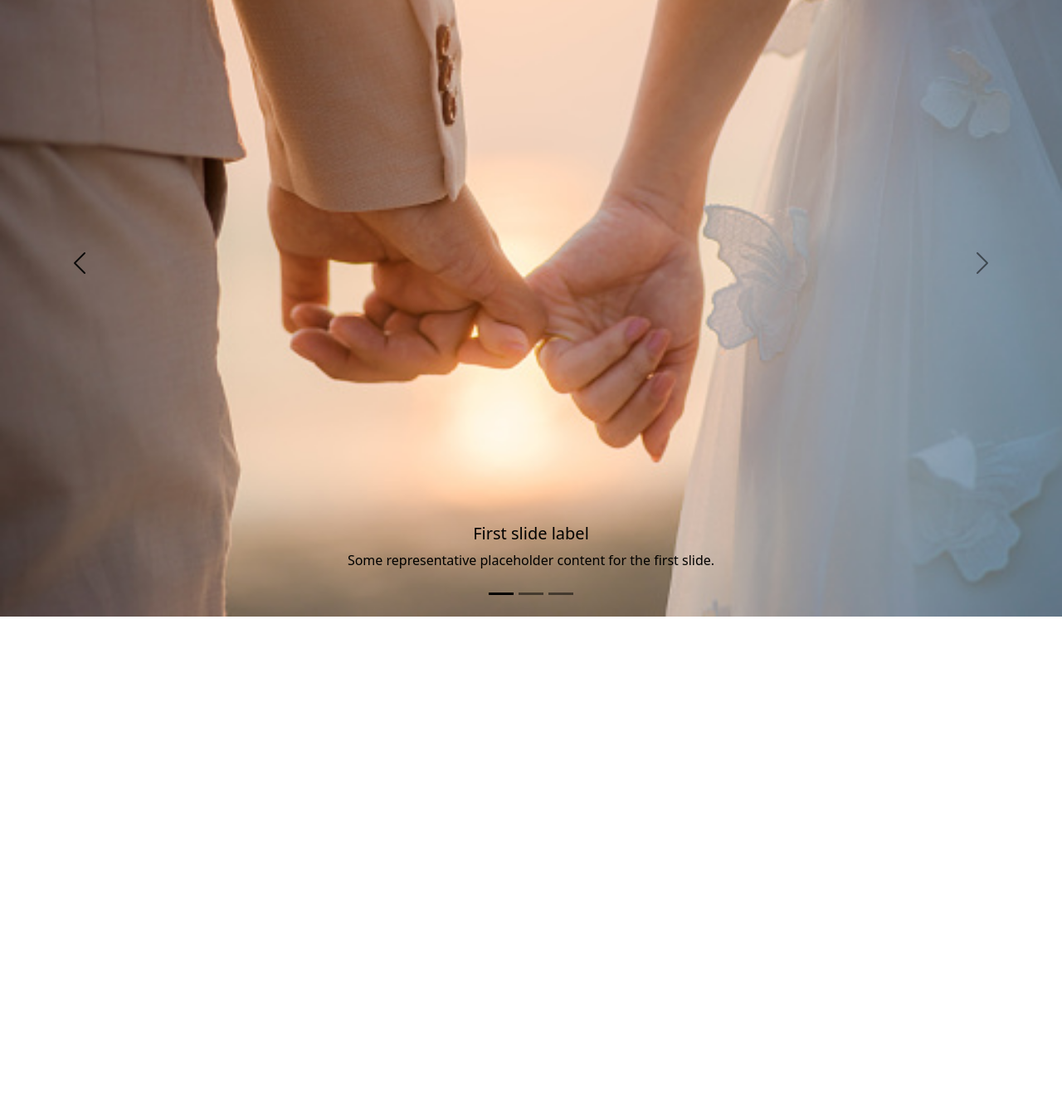
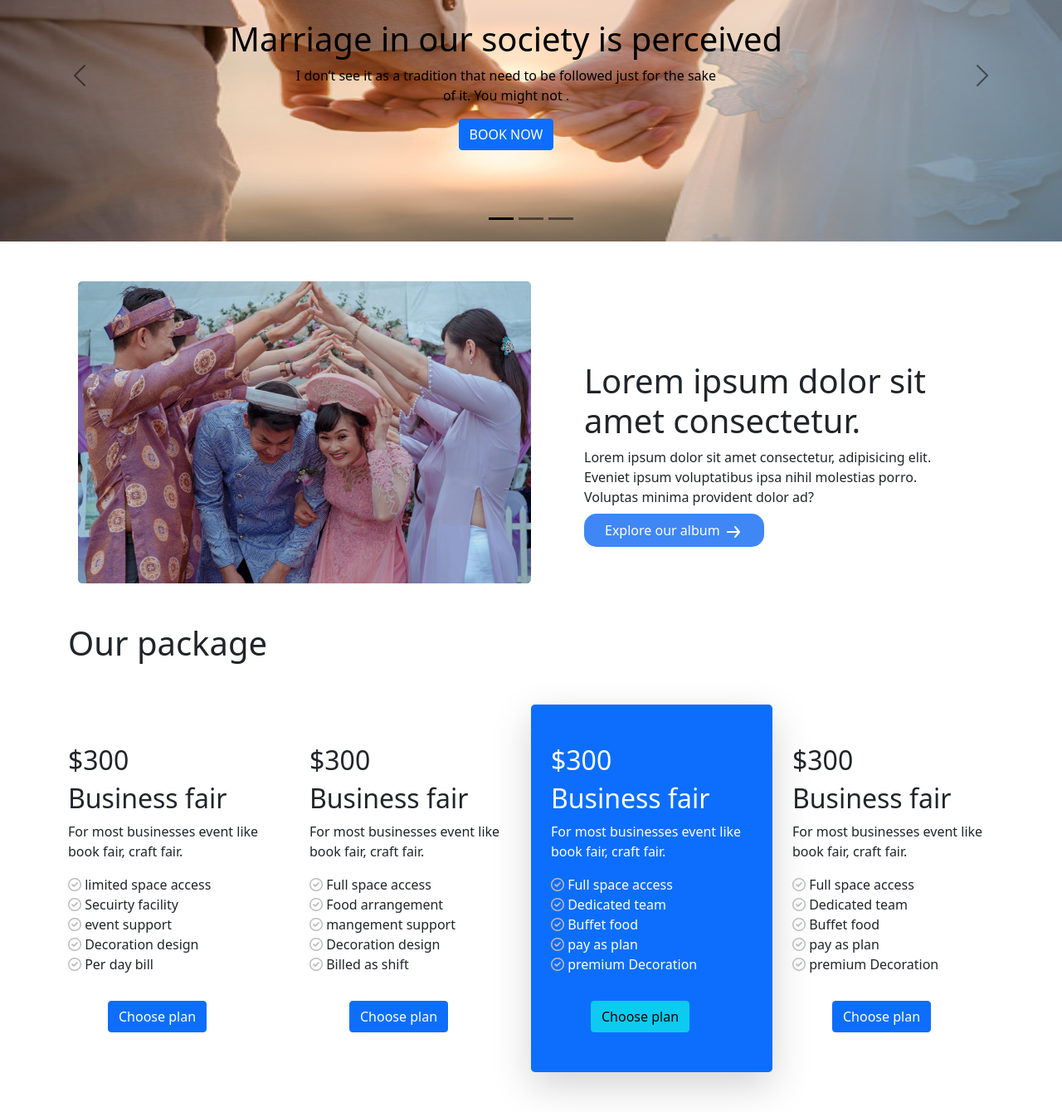
Before and after one commit to MDRahul47/help-plz, a plain HTML site: page index.html in a window 1280 px wide. Shown: the part 109-1449 px from the top of the page at 83% size. Before the commit the page ends 852 px from the top, so only its background shows below. Drawn offline with nearby package versions, Linux system fonts and the light colour scheme.

Commit message:
responsive

```diff
--- a/index.html
+++ b/index.html
@@ -8,11 +8,13 @@
     <title>Document</title>
     <link href="https://cdn.jsdelivr.net/npm/bootstrap@5.1.3/dist/css/bootstrap.min.css" rel="stylesheet"
         integrity="sha384-1BmE4kWBq78iYhFldvKuhfTAU6auU8tT94WrHftjDbrCEXSU1oBoqyl2QvZ6jIW3" crossorigin="anonymous">
+    <link rel="stylesheet" href="./style.css">
+    <link rel="stylesheet" href="https://cdnjs.cloudflare.com/ajax/libs/font-awesome/6.0.0-beta3/css/all.min.css">
 
 </head>
 
 <body>
-    <div id="carouselExampleDark" class="carousel carousel-dark slide" data-bs-ride="carousel">
+    <div id="carouselExampleDark" class="carousel mb-5  carousel-dark slide" data-bs-ride="carousel">
         <div class="carousel-indicators">
             <button type="button" data-bs-target="#carouselExampleDark" data-bs-slide-to="0" class="active"
                 aria-current="true" aria-label="Slide 1"></button>
@@ -23,24 +25,38 @@
         </div>
         <div class="carousel-inner">
             <div class="carousel-item active" data-bs-interval="10000">
-                <img src="./mRRIGE3.jpg" class="d-block w-100" alt="...">
-                <div class="carousel-caption d-none d-md-block">
-                    <h5>First slide label</h5>
-                    <p>Some representative placeholder content for the first slide.</p>
+                <img src="./mRRIGE3.jpg" class="d-block IMG-SIZE  " alt="...">
+                <div class="carousel-caption  text-up d-md-block">
+                    <h5 class="fs-1"> Marriage in our society is perceived
+                    </h5>
+                    <p>I don’t see it as a tradition that need to be followed just for the sake <br> of it. You might
+                        not
+                        .</p>
+                    <button class="btn btn-primary" target="_blank"
+                        href="https://europe-books.co.uk/submit-your-manuscript-world/?gclid=CjwKCAiAlrSPBhBaEiwAuLSDULg03ktTC7xE_TzxeaLAxEvF-F6TVvN7YWDzcbjIETZ7iMRDsUJNMBoC6eoQAvD_BwE"
+                        type="submit">BOOK NOW</button>
                 </div>
             </div>
             <div class="carousel-item" data-bs-interval="2000">
-                <img src="./marrig2.jpg" class="d-block w-100" alt="...">
-                <div class="carousel-caption d-none d-md-block">
-                    <h5>Second slide label</h5>
-                    <p>Some representative placeholder content for the second slide.</p>
+                <img src="./marrig2.jpg" class="d-block IMG-SIZE " alt="...">
+                <div class="carousel-caption  text-up d-md-block">
+                    <h5 class="fs-1">Only love, respect and compassion.</h5>
+                    <p> The old perspectives and traditions followed for years don’t let the <br>
+                        .</p>
+                    <button class="btn btn-primary" target="_blank"
+                        href="https://europe-books.co.uk/submit-your-manuscript-world/?gclid=CjwKCAiAlrSPBhBaEiwAuLSDULg03ktTC7xE_TzxeaLAxEvF-F6TVvN7YWDzcbjIETZ7iMRDsUJNMBoC6eoQAvD_BwE"
+                        type="submit">BOOK NOW</button>
                 </div>
             </div>
             <div class="carousel-item">
-                <img src="./mRRIGE3.jpg" class="d-block w-100" alt="...">
-                <div class="carousel-caption d-none d-md-block">
-                    <h5>Third slide label</h5>
-                    <p>Some representative placeholder content for the third slide.</p>
+                <img src="./mRRIGE3.jpg" class="d-block IMG-SIZE " alt="...">
+                <div class="carousel-caption text-up  d-md-block">
+                    <h5 class="fs-1">For me, marriage isn’t a social or traditional.</h5>
+                    <p> Yes, we do need to make some sacrifices for our loved ones. <br>
+                    </p>
+                    <button class="btn btn-primary" target="_blank"
+                        href="https://europe-books.co.uk/submit-your-manuscript-world/?gclid=CjwKCAiAlrSPBhBaEiwAuLSDULg03ktTC7xE_TzxeaLAxEvF-F6TVvN7YWDzcbjIETZ7iMRDsUJNMBoC6eoQAvD_BwE"
+                        type="submit">BOOK NOW</button>
                 </div>
             </div>
         </div>
@@ -54,6 +70,109 @@
         </button>
     </div>
 
+    <section class="container">
+
+        <div class="container overflow-hidden">
+            <div class="row gx-5">
+                <div class="col">
+                    <div class=" border-0 ">
+
+                        <img src="./wedding.png" alt="">
+                    </div>
+                </div>
+                <div class="col">
+                    <div class="p-3  text-sz border-0 ">
+                        <h1>Lorem ipsum dolor sit amet consectetur.</h1>
+                        <p>Lorem ipsum dolor sit amet consectetur, adipisicing elit. Eveniet ipsum voluptatibus ipsa
+                            nihil molestias porro. Voluptas minima provident dolor ad?</p>
+                        <a class="custom-button" target="_blank" href=" https://cdnjs.com/libraries/font-awesome"
+                            role="button">Explore
+                            our album <img src="./arrow-forward 1.svg" alt=""></a>
+                    </div>
+                </div>
+            </div>
+        </div>
+    </section>
+
+
+
+    <div class="container">
+        <h1 class="fs-1 custom-center mt-5">Our package
+        </h1>
+        <div class="row gx-5">
+            <div class="col-lg-3 mt-5">
+                <h2>$300</h2>
+                <h2>Business fair</h2>
+                <p>For most businesses event like book fair, craft fair.</p>
+                <i class="far fa-check-circle"></i> limited space access <br>
+                <i class="far fa-check-circle"></i> Secuirty facility <br>
+                <i class="far fa-check-circle"></i> event support <br>
+                <i class="far fa-check-circle"></i> Decoration design <br>
+                <i class="far fa-check-circle"></i> Per day bill <br>
+
+
+                <br>
+                <a class="btn btn-primary ms-5 mt-2" target="_blank" href="https://cdnjs.com/libraries/font-awesome"
+                    role="button">Choose plan</a>
+            </div>
+            <div class="col-lg-3 mt-5">
+                <h2>$300</h2>
+                <h2>Business fair</h2>
+                <p>For most businesses event like book fair, craft fair.</p>
+
+                <i class="far fa-check-circle"></i> Full space access <br>
+                <i class="far fa-check-circle"></i> Food arrangement <br>
+                <i class="far fa-check-circle"></i> mangement support <br>
+                <i class="far fa-check-circle"></i> Decoration design <br>
+                <i class="far fa-check-circle"></i> Billed as shift <br>
+                <br>
+
+                <a class="btn btn-primary ms-5 mb-5 mt-2" target="_blank"
+                    href="https://cdnjs.com/libraries/font-awesome" role="button">Choose plan</a>
+            </div>
+
+
+
+            <div class="col-lg-3 bg-primary shadow-lg pt-5 pb-5  mb-5 text-white rounded-3 ">
+                <h2>$300</h2>
+                <h2>Business fair</h2>
+                <p>For most businesses event like book fair, craft fair.</p>
+
+                <i class="far fa-check-circle"></i> Full space access <br>
+                <i class="far fa-check-circle"></i> Dedicated team <br>
+                <i class="far fa-check-circle"></i> Buffet food <br>
+                <i class="far fa-check-circle"></i> pay as plan<br>
+                <i class="far fa-check-circle"></i> premium Decoration <br>
+                <br>
+
+                <a class="btn btn-info ms-5 mt-2" target="_blank" href="https://cdnjs.com/libraries/font-awesome"
+                    role="button">Choose
+                    plan</a>
+            </div>
+            <div class="col-lg-3 pt-5 ">
+                <h2>$300</h2>
+                <h2>Business fair</h2>
+                <p>For most businesses event like book fair, craft fair.</p>
+
+                <i class="far fa-check-circle"></i> Full space access <br>
+                <i class="far fa-check-circle"></i> Dedicated team <br>
+                <i class="far fa-check-circle"></i> Buffet food <br>
+                <i class="far fa-check-circle"></i> pay as plan<br>
+                <i class="far fa-check-circle"></i> premium Decoration <br>
+                <br>
+
+                <a class="btn btn-primary ms-5 mt-2" target="_blank" href="#" role="button">Choose plan</a>
+            </div>
+        </div>
+    </div>
+
+
+
+
+
+
+
+
 
 
     <script src="https://cdn.jsdelivr.net/npm/bootstrap@5.1.3/dist/js/bootstrap.bundle.min.js"
--- a/style.css
+++ b/style.css
@@ -0,0 +1,48 @@
+/* ..........................img-side-text................  */
+
+.text-sz{
+    margin-top: 80px;
+}
+/* ..........................................  */
+.text-up{
+    margin-bottom: 70px;
+    margin-right: 60px;
+}
+
+/* SLIDER IMG SIZE .........................  */
+.IMG-SIZE{
+    height: 400px;
+    width: 100%;
+}
+/* ...........................................  */
+.custom-button{
+    border-radius: 15px;
+    background-color: #3F87F5 ;
+    color:white ;
+    font-weight: 500;
+    text-align: center;
+    text-decoration: none;
+    padding: 9px 25px;
+    transition: all 0.3s linear;
+}
+
+.custom-button:hover{
+    color: black;
+}
+
+/* .................  */
+.custom-center{
+
+    margin-bottom: 50px;
+    margin-top: 50px;
+}
+
+/* ........................  */
+input{
+    background-color:#0D6EFD ;
+}
+
+/* /................ icon.............  */
+.far{
+    color: rgb(190, 188, 188);
+}
```
Also changed, not shown: Vector.svg (added), arrow-forward 1.svg (added), ctor.svg (added), menu-2 1.svg (added), watermark.svg (added), wedding.png (added).
